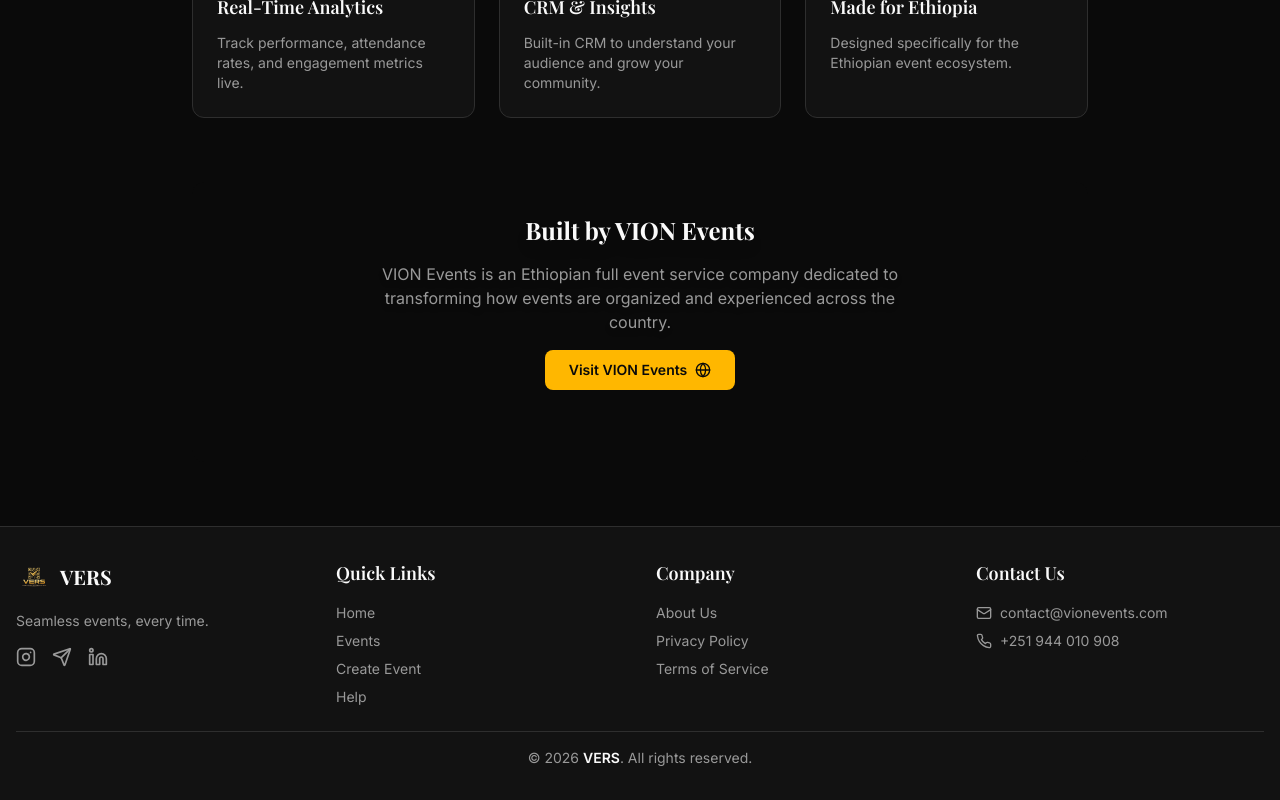
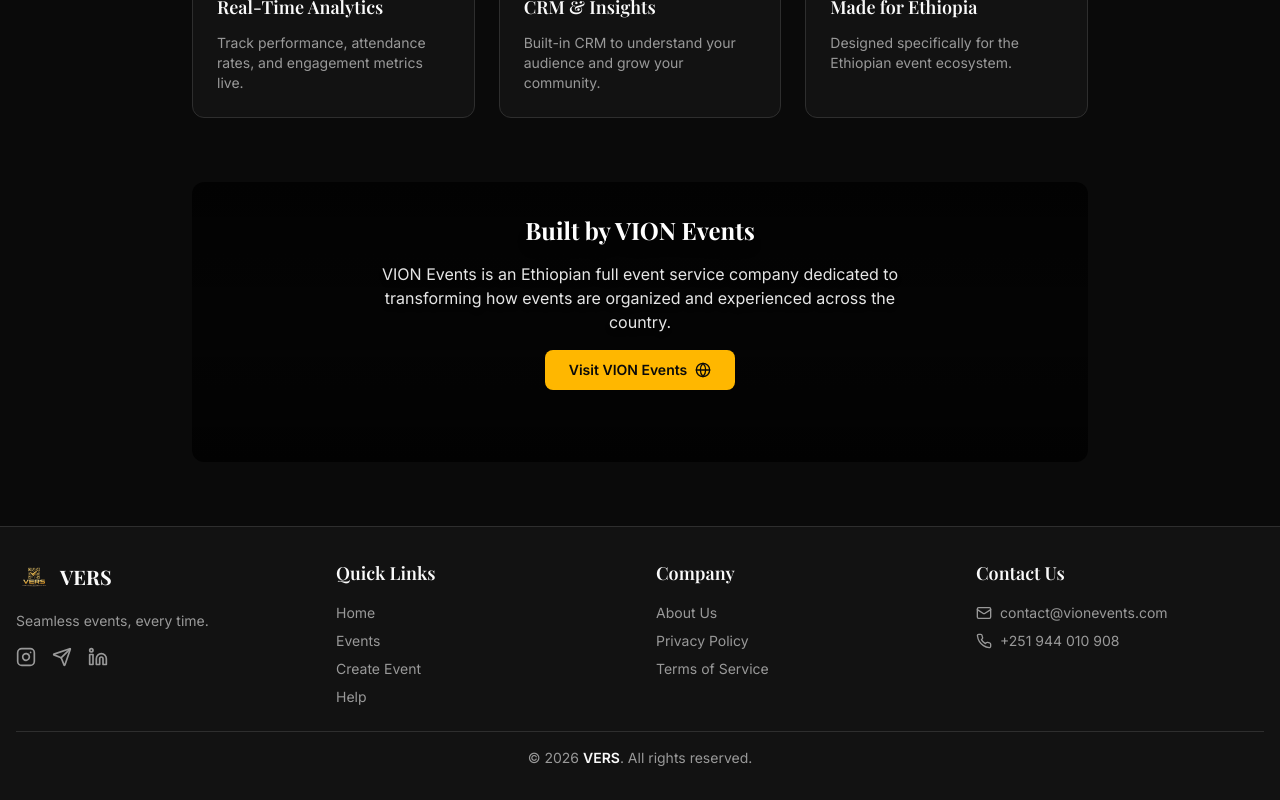
Before and after one commit to amanaybek30-gif/etevents, a React (Vite) app: page /about in a window 1280 px wide. Shown: the part 970-1770 px from the top of the page. Built offline with nearby package versions, Linux system fonts and the light colour scheme; no server answers; the database is empty.

Commit message:
Change background to gradient and update text color
Updated background styles and text colors for better visibility.

```diff
--- a/src/pages/About.tsx
+++ b/src/pages/About.tsx
@@ -100,10 +100,10 @@ const About = () => {
                 <source src={videoUrl} type="video/mp4" />
               </video>
             )}
-            <div className="absolute inset-0 bg-background/30" />
+            <div className="absolute inset-0 bg-gradient-to-b from-black/80 via-black/60 to-black/80" />
             <div className="relative p-8 text-center space-y-4">
-              <h2 className="font-display text-2xl font-bold text-foreground drop-shadow-lg">Built by VION Events</h2>
-              <p className="text-muted-foreground max-w-xl mx-auto drop-shadow-md">
+              <h2 className="font-display text-2xl font-bold text-white drop-shadow-lg">Built by VION Events</h2>
+              <p className="text-white/90 max-w-xl mx-auto drop-shadow-md">
                 VION Events is an Ethiopian full event service company dedicated to transforming how events are organized and experienced across the country.
               </p>
               <a
```
